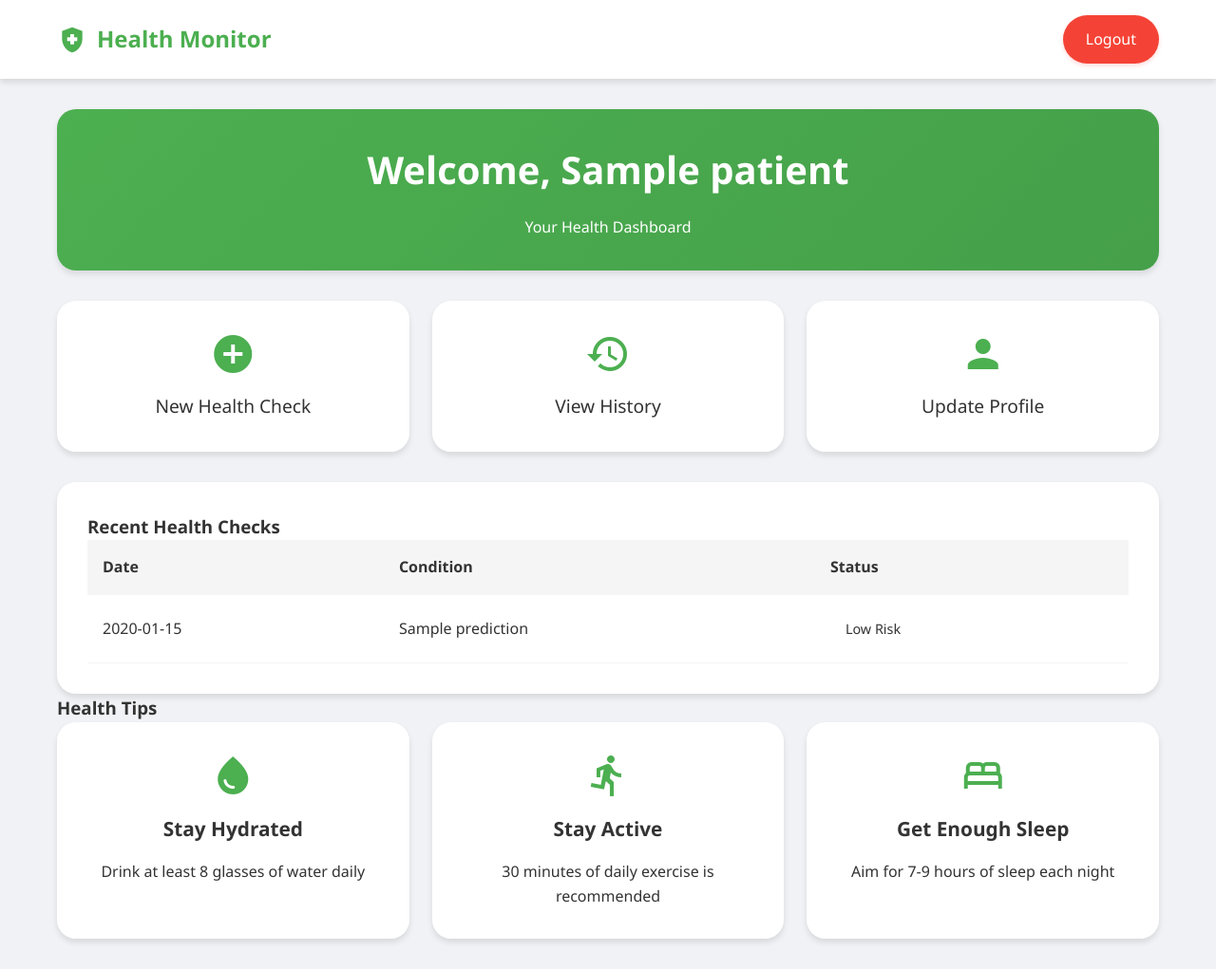
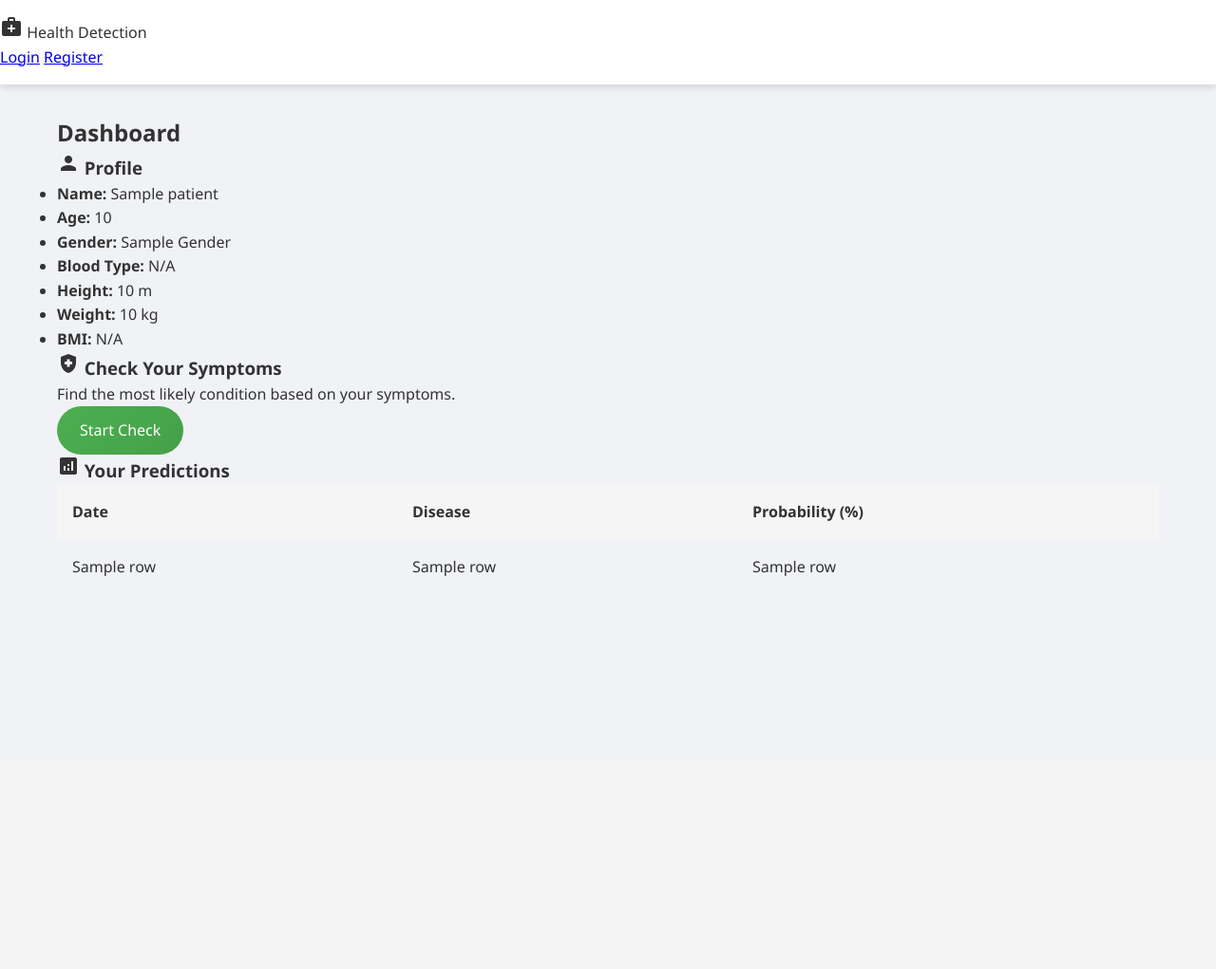
Before and after one commit to faizannyasinn/DiseaseDetectionSystem, a Flask app: template templates/dashboard.html in a window 1280 px wide. Shown: the whole page at 95% size. After the commit the page ends 607 px from the top, so only its background shows below. Run offline with Flask 3, Linux system fonts and the light colour scheme; the template is opened without the code that fills it: most values are stand-ins (such as "Sample title", 1, 10 or a date in 2020).

Commit message:
Update dashboard.html

```diff
--- a/templates/dashboard.html
+++ b/templates/dashboard.html
@@ -1,105 +1,56 @@
-<!DOCTYPE html>
-<html lang="en">
-<head>
-    <meta charset="UTF-8">
-    <meta name="viewport" content="width=device-width, initial-scale=1.0">
-    <title>Dashboard - Health Detection System</title>
-    <link rel="stylesheet" href="{{ url_for('static', filename='css/style.css') }}">
-    <link href="https://fonts.googleapis.com/icon?family=Material+Icons" rel="stylesheet">
-</head>
-<body>
-    <!-- Navigation -->
-    <nav class="top-nav">
-        <div class="nav-content">
-            <div class="nav-title">
-                <i class="material-icons">health_and_safety</i>
-                <span>Health Monitor</span>
+{% extends "base.html" %}
+{% block content %}
+<div class="card">
+  <div class="card-header">
+    <h2>Dashboard</h2>
   </div>
-            <div class="nav-actions">
-                <a href="{{ url_for('logout') }}" class="btn-logout">Logout</a>
+  <div class="card-body">
+    <div class="grid-2">
+      <div class="info-block">
+        <h3><i class="material-icons">person</i> Profile</h3>
+        <ul class="info-list">
+        <li><strong>Name:</strong> {{ patient.name }}</li>
+        <li><strong>Age:</strong> {{ patient.age }}</li>
+        <li><strong>Gender:</strong> {{ patient.gender|title }}</li>
+        <li><strong>Blood Type:</strong> {{ patient.blood_type|default('N/A', true) }}</li>
+        <li><strong>Height:</strong> {{ patient.height|default('N/A', true) }} m</li>
+        <li><strong>Weight:</strong> {{ patient.weight|default('N/A', true) }} kg</li>
+        <li><strong>BMI:</strong> {{ bmi|default('N/A', true) }}</li>
+        </ul>
+      </div>
+
+      <div class="action-block">
+        <h3><i class="material-icons">health_and_safety</i> Check Your Symptoms</h3>
+        <p>Find the most likely condition based on your symptoms.</p>
+        <a class="btn btn-primary" href="{{ url_for('check_symptoms') }}">Start Check</a>
       </div>
     </div>
-    </nav>
 
-    <!-- Main Content -->
-    <div class="container">
-        <!-- Welcome Section -->
-        <div class="welcome-section">
-            <h2>Welcome, {{ patient[2] if patient[2] else 'User' }}</h2>
-            <p>Your Health Dashboard</p>
-        </div>
-
-        <!-- Quick Actions -->
-        <div class="quick-actions">
-            <a href="{{ url_for('check_symptoms') }}" class="action-card">
-                <i class="material-icons">add_circle</i>
-                <span>New Health Check</span>
-            </a>
-            <a href="#history" class="action-card">
-                <i class="material-icons">history</i>
-                <span>View History</span>
-            </a>
-            <a href="#profile" class="action-card">
-                <i class="material-icons">person</i>
-                <span>Update Profile</span>
-            </a>
-        </div>
-
-        <!-- Recent Health Checks -->
-        <div class="recent-checks">
-            <h3>Recent Health Checks</h3>
+    <h3 class="mt-24"><i class="material-icons">analytics</i> Your Predictions</h3>
     {% if predictions and predictions|length > 0 %}
-                <div class="checks-table">
-                    <table>
+      <div class="table-responsive">
+        <table class="table">
           <thead>
             <tr>
               <th>Date</th>
-                                <th>Condition</th>
-                                <th>Status</th>
+              <th>Disease</th>
+              <th>Probability (%)</th>
             </tr>
           </thead>
           <tbody>
-                            {% for prediction in predictions %}
+            {% for row in predictions %}
               <tr>
-                                    <td>{{ prediction[0].strftime('%Y-%m-%d') if prediction[0] else 'N/A' }}</td>
-                                    <td>{{ prediction[1] if prediction[1] else 'Unknown' }}</td>
-                                    <td>
-                                        <span class="status">
-                                            {{ 'High Risk' if prediction[2] > 75 else 'Medium Risk' if prediction[2] > 50 else 'Low Risk' }}
-                                        </span>
-                                    </td>
+                <td>{{ row[1] }}</td>
+                <td>{{ row[2] }}</td>
+                <td>{{ row[3] }}</td>
               </tr>
             {% endfor %}
           </tbody>
         </table>
       </div>
     {% else %}
-                <p class="no-data">No health checks recorded yet.</p>
-                <a href="{{ url_for('check_symptoms') }}" class="btn-primary">Start Health Check</a>
+      <p>No predictions yet. Try the symptom checker.</p>
     {% endif %}
   </div>
-
-        <!-- Health Tips -->
-        <div class="health-tips">
-            <h3>Health Tips</h3>
-            <div class="tips-grid">
-                <div class="tip-card">
-                    <i class="material-icons">water_drop</i>
-                    <h4>Stay Hydrated</h4>
-                    <p>Drink at least 8 glasses of water daily</p>
 </div>
-                <div class="tip-card">
-                    <i class="material-icons">directions_run</i>
-                    <h4>Stay Active</h4>
-                    <p>30 minutes of daily exercise is recommended</p>
-                </div>
-                <div class="tip-card">
-                    <i class="material-icons">bed</i>
-                    <h4>Get Enough Sleep</h4>
-                    <p>Aim for 7-9 hours of sleep each night</p>
-                </div>
-            </div>
-        </div>
-    </div>
-</body>
-</html>
+{% endblock %}
```
Lines whose indentation alone changed are shown as unchanged.
